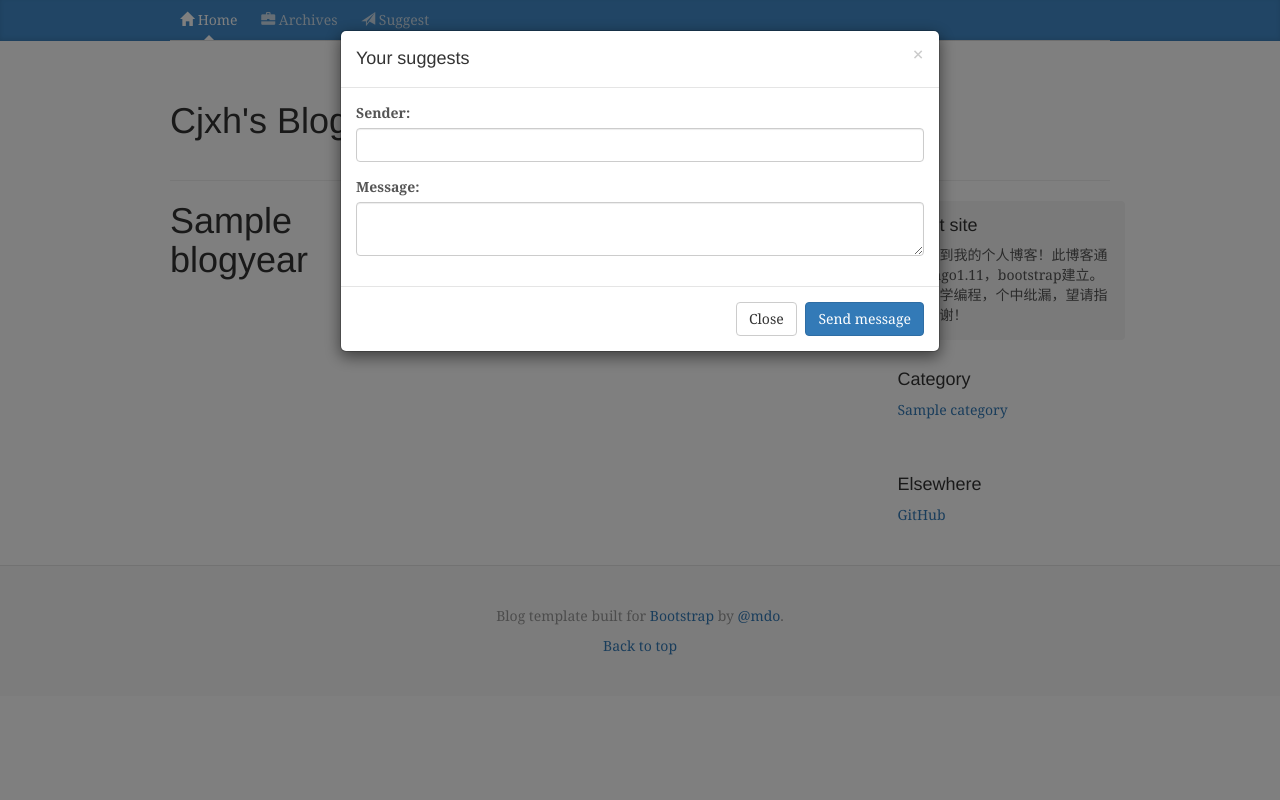
After one commit to cjxhaaa/newblog, a Django app: page /archives/ in a window 1280 px wide, after a click on "Suggest". The commit adds this page. Run offline with Django 3.2, Linux system fonts and the light colour scheme; tables that the repository leaves empty hold one stand-in row (values such as "Sample post"); data that the repository does not hold is empty; some libraries are stand-ins or nearby versions.

Commit message:
archives

```diff
--- a/blogapp/admin.py
+++ b/blogapp/admin.py
@@ -9,4 +9,4 @@ from .models import *
 #     list_display = ('title','pub_time')
 #     list_filter = ['pub_time']
 #     search_fields = ['title']
-admin.site.register([Blog,Category,Tag,Comment])
+admin.site.register([Blog,Category,Tag,Comment,BlogYear])
--- a/blogapp/models.py
+++ b/blogapp/models.py
@@ -15,6 +15,14 @@ class Tag(models.Model):
     '''
     name = models.CharField('名称',max_length=16)
 
+    def __str__(self):
+        return self.name
+
+class BlogYear(models.Model):
+    '''
+    归档年份
+    '''
+    name = models.CharField('归档年份',max_length=20)
     def __str__(self):
         return self.name
 
@@ -38,6 +46,7 @@ class Blog(models.Model):
     category = models.ForeignKey(Category,verbose_name='分类',on_delete=models.SET_NULL,null=True)
     #ManyToManyField一个多对多关联。要求一个关键字参数：与该模型关联的类，与ForeignKey 的工作方式完全一样
     tags = models.ManyToManyField(Tag,verbose_name='标签')
+    blogyear = models.ForeignKey(BlogYear,verbose_name='归档年份',on_delete=models.SET_NULL,null=True)
 
     class Meta:
         ordering = ['-pub_time']
--- a/blogapp/static/blogapp/css/blog.css
+++ b/blogapp/static/blogapp/css/blog.css
@@ -170,3 +170,16 @@ h6, .h6 {
 .comment-field {
   padding-top: 10px;
 }
+
+div#tableContainer {
+  display: table;
+}
+
+div#tableRow {
+  display: table-row;
+}
+
+#timeCol {
+  display: table-cell;
+  vertical-align: top;
+}
--- /dev/null
+++ b/blogapp/templates/blogapp/archives.html
@@ -0,0 +1,27 @@
+{% extends "blogapp/base.html" %}
+{% block content %}
+{% for year in blogyear_list %}
+<div class="row" id="tableContainer">
+    <div id="tableRow">
+        <div id="timeCol" class="col-sm-2">
+            <h1>{{ year }}</h1>
+        </div>
+        <div id="timeCol" class="col-sm-10">
+            <div id="tableRow">
+            {% for blog in blog_list %}
+                {% if blog.blogyear == year %}
+                    <div id="timeCol" class="col-sm-2">
+                        <span class="created">{{ blog.pub_time |date:"m-d" }}</span>
+                    </div>
+                    <div id="timeCol" class="col-sm-10">
+                        <a href="{% url 'blog:blog_get_detail' blog.id %}"><h2>{{ blog.title }}</h2></a>
+                        <h4 >{{ blog.category.name }}</h4>
+                    </div>
+                {% endif %}
+            {% endfor %}
+            </div>
+        </div>
+    </div>
+</div>
+{% endfor %}
+{% endblock %}
--- a/blogapp/templates/blogapp/base.html
+++ b/blogapp/templates/blogapp/base.html
@@ -11,11 +11,12 @@
 
         <title>Blog Template for Bootstrap</title>
 
+
         <!-- Bootstrap core CSS -->
         <link href="{% static 'blogapp/css/bootstrap.min.css' %}" rel="stylesheet">
-
         <!-- Custom styles for this template -->
         <link href="{% static 'blogapp/css/blog.css' %}" rel="stylesheet">
+
 
         <!-- HTML5 shim and Respond.js for IE8 support of HTML5 elements and media queries -->
         <!--[if lt IE 9]>
@@ -25,16 +26,7 @@
     </head>
 
     <body>
-
-        <div class="blog-masthead">
-            <div class="container">
-                <nav class="blog-nav">
-                    <a class="blog-nav-item active" href="{% url 'blog:index' %}">Home</a>
-                     <a class="blog-nav-item" href="#">About</a>
-                 </nav>
-            </div>
-        </div>
-
+    {% include 'blogapp/navigation.html' %}
     <div class="container">
         <div class="page-header">
             <br>
@@ -45,13 +37,18 @@
             <div class="col-sm-8 blog-main" >
                 {% block content %}{% endblock %}
             </div>
-
             <div class="col-sm-3 col-sm-offset-1 blog-sidebar">
                 <div class="sidebar-module sidebar-module-inset">
-                    <h4>博客介绍</h4>
+                    <h4>About site</h4>
                     <p>欢迎来到我的个人博客！此博客通过django1.11，bootstrap建立。由于初学编程，个中纰漏，望请指出，谢谢！</p>
                 </div>
                 {% include 'blogapp/category.html' %}
+                <div class="sidebar-module">
+                   <h4>Elsewhere</h4>
+                   <ul class="list-unstyled">
+                       <li><a href="https://github.com/cjxhaaa">GitHub</a></li>
+                   </ul>
+                </div>
             </div><!-- /.blog-sidebar -->
         </div>
     </div>
--- a/blogapp/templates/blogapp/blog_list.html
+++ b/blogapp/templates/blogapp/blog_list.html
@@ -1,7 +1,7 @@
 {% extends "blogapp/base.html" %}
 {% block content %}
 {% load page_tags %}
-{% paginate blog_list 2 %}
+{% paginate blog_list 3 %}
 {% for blog in blog_list %}
     <div class="title">
         <a href="{% url 'blog:blog_get_detail' blog.id %}"><h2>{{ blog.title }}</h2></a>
--- a/blogapp/templates/blogapp/category.html
+++ b/blogapp/templates/blogapp/category.html
@@ -1,17 +1,8 @@
 <div class="sidebar-module">
-    <h4>Archives</h4>
-    <ul>
+    <h4>Category</h4>
+    <ul class="list-unstyled">
         {% for category in category_list %}
         <li><a href="{% url 'blog:category' category.id %}">{{ category.name }}</a></li>
         {% endfor %}
     </ul>
-
 </div>
-<div class="sidebar-module">
-   <h4>Elsewhere</h4>
-   <ol class="list-unstyled">
-       <li><a href="#">GitHub</a></li>
-       <li><a href="#">Twitter</a></li>
-       <li><a href="#">Facebook</a></li>
-   </ol>
-</div>
--- /dev/null
+++ b/blogapp/templates/blogapp/navigation.html
@@ -0,0 +1,41 @@
+ <div class="blog-masthead">
+    <div class="container">
+        <nav class="blog-nav nav nav-tabs">
+            <a class="blog-nav-item active" href="{% url 'blog:index' %}" >
+                <span class="glyphicon glyphicon-home" aria-hidden="true"></span> Home
+            </a>
+            <a class="blog-nav-item" href="{% url 'blog:archives' %}">
+                <span class="glyphicon glyphicon-briefcase" aria-hidden="true"></span> Archives
+            </a>
+            <a class="blog-nav-item" href="#" class="btn btn-primary" data-toggle="modal" data-target="#exampleModal">
+                <span class="glyphicon glyphicon-send" aria-hidden="true"></span> Suggest
+            </a>
+        </nav>
+    </div>
+</div>
+<div class="modal fade" id="exampleModal" tabindex="-1" role="dialog" aria-labelledby="exampleModalLabel">
+    <div class="modal-dialog" role="document">
+        <div class="modal-content">
+            <div class="modal-header">
+                <button type="button" class="close" data-dismiss="modal" aria-label="Close"><span aria-hidden="true">&times;</span></button>
+                <h4 class="modal-title" id="exampleModalLabel">Your suggests</h4>
+            </div>
+            <div class="modal-body">
+                <form>
+                    <div class="form-group">
+                        <label for="recipient-name" class="control-label">Sender:</label>
+                        <input type="text" class="form-control" id="recipient-name">
+                    </div>
+                    <div class="form-group">
+                        <label for="message-text" class="control-label">Message:</label>
+                        <textarea class="form-control" id="message-text"></textarea>
+                    </div>
+                </form>
+            </div>
+            <div class="modal-footer">
+                <button type="button" class="btn btn-default" data-dismiss="modal">Close</button>
+                <button type="button" class="btn btn-primary">Send message</button>
+            </div>
+        </div>
+    </div>
+</div>
--- a/blogapp/urls.py
+++ b/blogapp/urls.py
@@ -6,5 +6,7 @@ urlpatterns = [
     url(r'^$', views.IndexView.as_view(),name='index'),
     url(r'^detail/(?P<blog_id>\d+)/$',views.BlogDetailView.as_view(),name='blog_get_detail'),
     url(r'^detail/(?P<blog_id>\d+)/comment/$',views.CommentView,name='comment'),
-    url(r'^category/(?P<cate_id>\d+)/$',views.CategoryView.as_view(),name='category')
+    url(r'^category/(?P<cate_id>\d+)/$',views.CategoryView.as_view(),name='category'),
+    url(r'^archives/$', views.ArchivesView.as_view(),name='archives'),
+    # url(r'^archives/(?P<year>[0-9]{4})/(?P<month>[0-9]{1,2})/$)',views.ArchivesView.as_view(),name='archives')
 ]
--- a/blogapp/views.py
+++ b/blogapp/views.py
@@ -51,6 +51,15 @@ class CategoryView(ListView):
         kwargs['category_name'] = get_object_or_404(Category,pk=self.kwargs['cate_id'])
         return super(CategoryView, self).get_context_data(**kwargs)
 
+class ArchivesView(ListView):
+    model = Blog
+    template_name = 'blogapp/archives.html'
+    context_object_name =  'blog_list'
+    def get_context_data(self, **kwargs):
+        kwargs['category_list'] = Category.objects.all().order_by('name')
+        kwargs['blogyear_list'] = BlogYear.objects.all().order_by('-name')
+        return super(ArchivesView,self).get_context_data(**kwargs)
+
 def CommentView(request,blog_id):
     if request.method == 'POST':
         #获取POST表单数据
@@ -63,6 +72,8 @@ def CommentView(request,blog_id):
             #create在一步操作中同时创建并保存
             Comment.objects.create(**cleaned_data)
             return redirect('blog:blog_get_detail',blog_id=blog_id)
+
+
 
 
 # def get_details(request,blog_id):
```
Also changed, not shown: blogapp/templates/blogapp/about.html (added, +18 -0 lines), blogapp/templates/blogapp/page_tags.html (+21 -16 lines), blogapp/migrations/0002_auto_20170727_1953.py (added).
